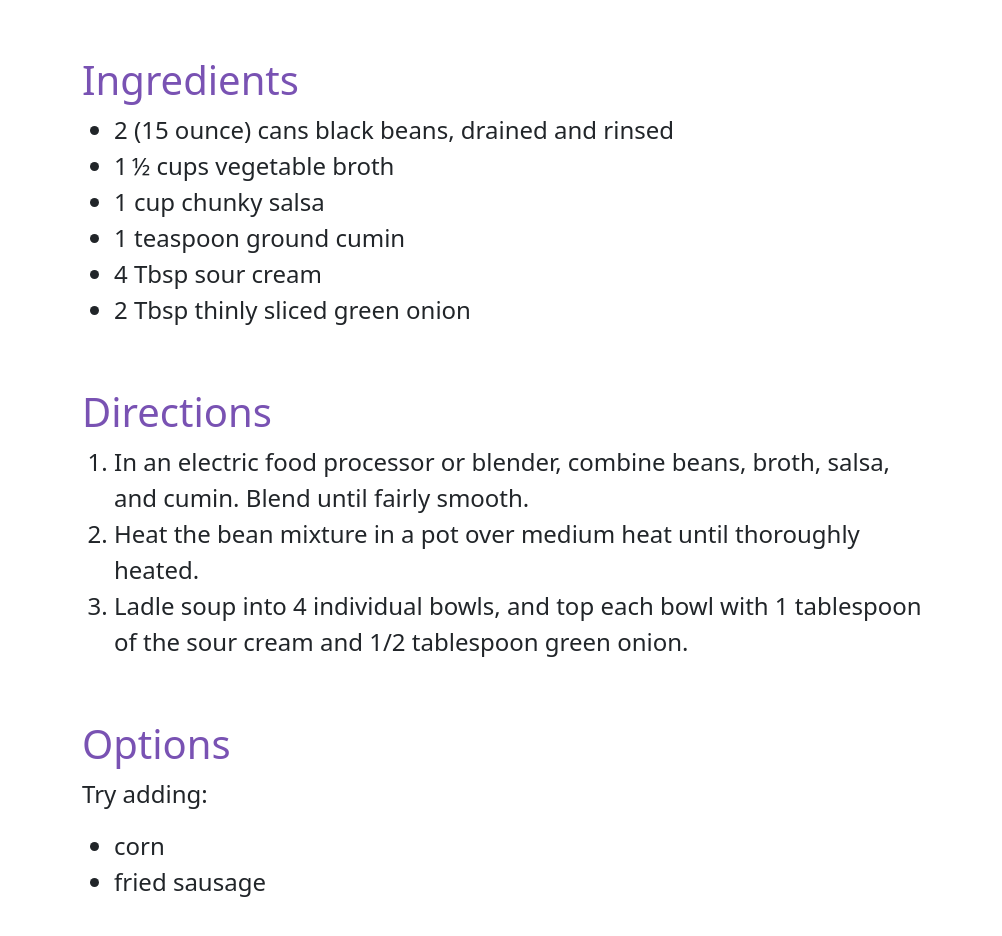
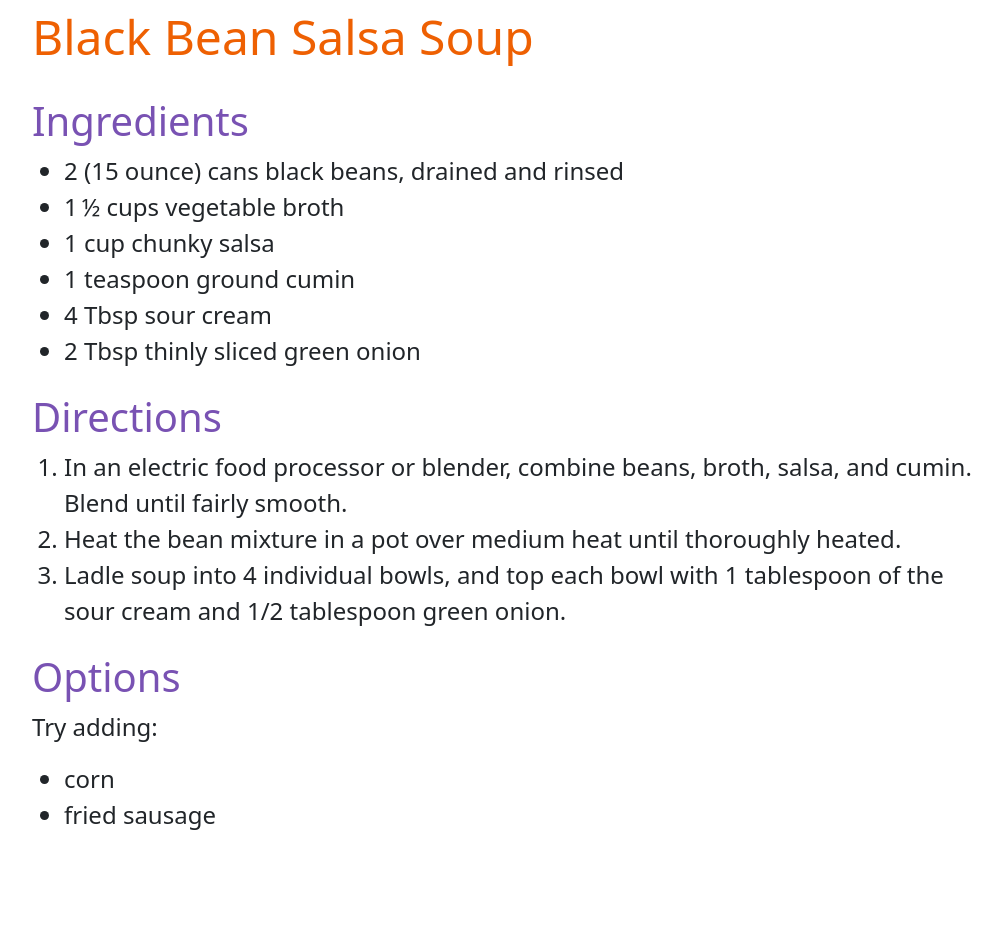
Before and after one commit to dits-family-cookbook/dits-family-cookbook.github.io, a Jekyll site: the page built from soups/black-bean-salsa-soup.md, in a window 1280 px wide, cut to the strip 228-1173 px from the top of the page. Shown: the top 936 px of the strip, without its empty margins (134-1136 px from the left). Built offline with Jekyll 4.4.1, drawn with Linux system fonts in a browser that asks for light colours.

Commit message:
fix mobile layout

```diff
--- a/_layouts/default.html
+++ b/_layouts/default.html
@@ -7,14 +7,14 @@
 
     <!-- Bootstrap CSS -->
     <link href="https://cdn.jsdelivr.net/npm/bootstrap@5.0.1/dist/css/bootstrap.min.css" rel="stylesheet" integrity="sha384-+0n0xVW2eSR5OomGNYDnhzAbDsOXxcvSN1TPprVMTNDbiYZCxYbOOl7+AMvyTG2x" crossorigin="anonymous">
-    <link href="/assets/css/main.css" rel="stylesheet">
+    <link href="/css/style.css" rel="stylesheet">
     <title>Dit's Recipes</title>
   </head>
   <body>
     <script src="https://cdn.jsdelivr.net/npm/bootstrap@5.0.1/dist/js/bootstrap.bundle.min.js" integrity="sha384-gtEjrD/SeCtmISkJkNUaaKMoLD0//ElJ19smozuHV6z3Iehds+3Ulb9Bn9Plx0x4" crossorigin="anonymous"></script>
-    <div class="container">
+    <div class="container p-lg-5">
       <div class="jumbotron"><a href="/"><h1 class="jumbotext">Dit's Recipes</h1></a></div>
-      <div class="container content">
+      <div class="container content p-lg-5">
         {{ content }}
       </div>
     </div>
--- a/_layouts/page.html
+++ b/_layouts/page.html
@@ -7,14 +7,15 @@
 
     <!-- Bootstrap CSS -->
     <link href="https://cdn.jsdelivr.net/npm/bootstrap@5.0.1/dist/css/bootstrap.min.css" rel="stylesheet" integrity="sha384-+0n0xVW2eSR5OomGNYDnhzAbDsOXxcvSN1TPprVMTNDbiYZCxYbOOl7+AMvyTG2x" crossorigin="anonymous">
-    <link href="/assets/css/main.css" rel="stylesheet">
+    <link href="/css/style.css" rel="stylesheet">
     <title>Dit's Recipes</title>
   </head>
   <body>
     <script src="https://cdn.jsdelivr.net/npm/bootstrap@5.0.1/dist/js/bootstrap.bundle.min.js" integrity="sha384-gtEjrD/SeCtmISkJkNUaaKMoLD0//ElJ19smozuHV6z3Iehds+3Ulb9Bn9Plx0x4" crossorigin="anonymous"></script>
-    <div class="container">
+    <div class="container p-lg-5">
       <div class="jumbotron"><a href="/"><h1 class="jumbotext">Dit's Recipes</h1></a></div>
-      <div class="container content">
+      <div class="container content p-lg-5">
+        <div class="recipe-name">{{ page.title }}</div>
         {{ content }}
       </div>
     </div>
--- /dev/null
+++ b/css/style.css
@@ -0,0 +1,31 @@
+a {
+    text-decoration: none;
+}
+
+.recipe-name {
+	font-size: 3rem;
+	color: #ee6002;
+}
+
+.content h1 {
+    margin-top: 1.5rem;
+    color: #7952b3;
+}
+
+.jumbotron {
+    margin-top: 1rem;
+    padding: 1rem;
+    padding-left: 2rem;
+    background-image: url('/img/header.png');
+    background-size: cover;
+    background-repeat: no-repeat;
+}
+
+.jumbotext {
+    color: white;
+    font-size: 4rem;
+}
+
+.content {
+    font-size: 1.5rem;
+}
```
Also changed, not shown: style.css (renamed from assets/css/main.css), 2 other files.
